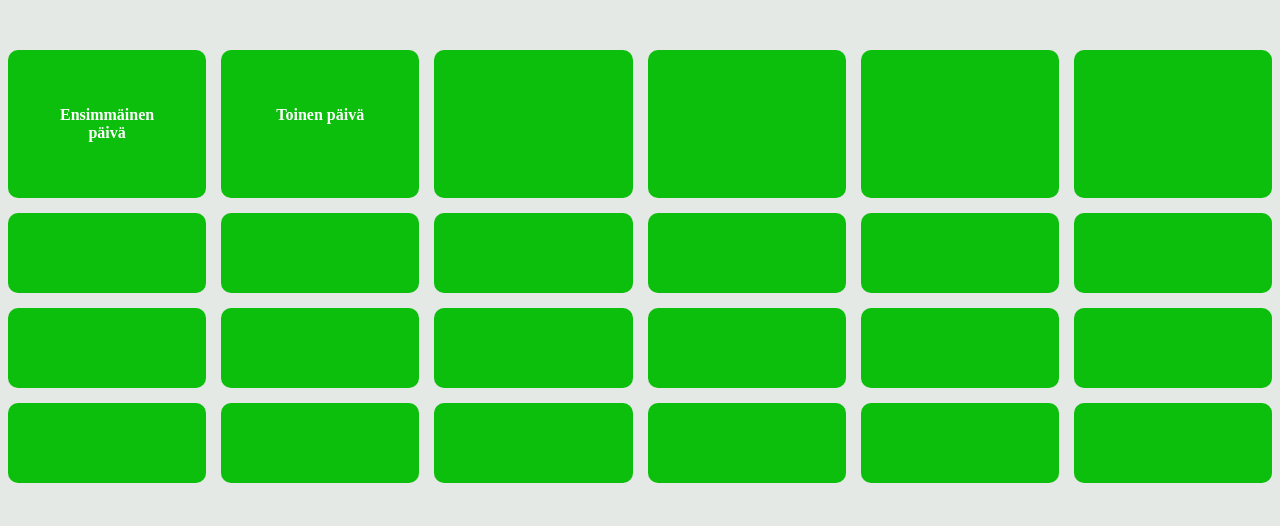
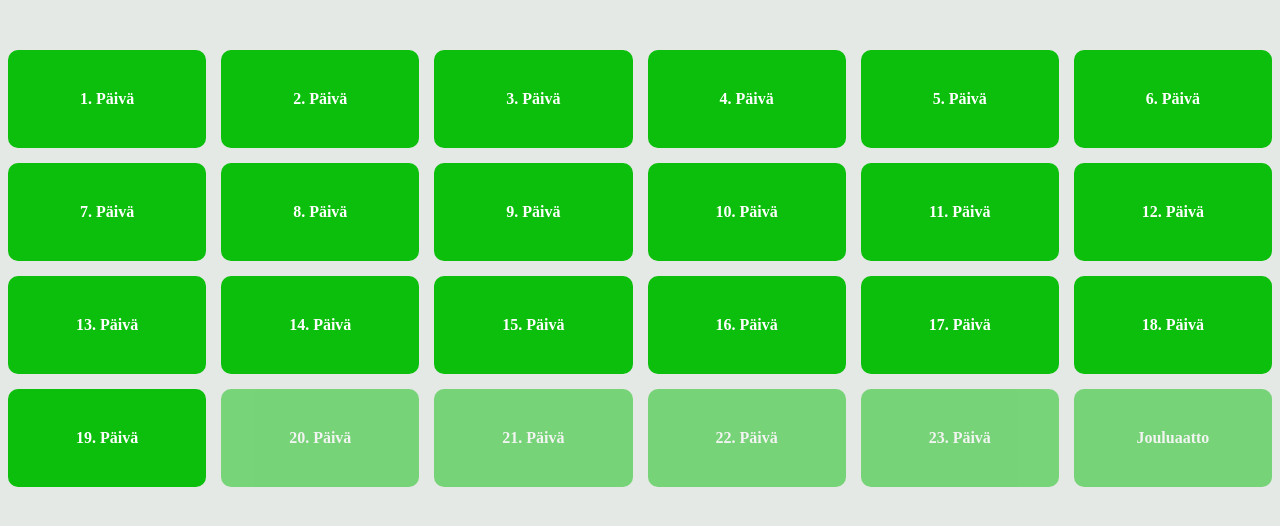
Before and after one commit to Jesper-92/Ryhma-6-Repo, a plain HTML site: page Joulukalenteri.html in a window 1280 px wide. Shown: the part 148-674 px from the top of the page. Drawn offline with Linux system fonts and the light colour scheme.

Commit message:
Javascript toimintoja

```diff
--- a/Joulukalenteri.html
+++ b/Joulukalenteri.html
@@ -15,43 +15,68 @@
     </div>
 
     <div id="Kalenteri" class="grid">
-        <div class="Luukku" data-day="1">
-            <p>Ensimmäinen päivä</p>
-        </div>
-        <div class="Luukku" data-day="2">
-            <p>Toinen päivä</p>
-        </div>
-        <div class="Luukku" data-day="3"></div>
-        <div class="Luukku" data-day="4"></div>
-        <div class="Luukku" data-day="5"></div>
-        <div class="Luukku" data-day="6"></div>
-        <div class="Luukku" data-day="7"></div>
-        <div class="Luukku" data-day="8"></div>
-        <div class="Luukku" data-day="9"></div>
-        <div class="Luukku" data-day="10"></div>
-        <div class="Luukku" data-day="11"></div>
-        <div class="Luukku" data-day="12"></div>
-        <div class="Luukku" data-day="13"></div>
-        <div class="Luukku" data-day="14"></div>
-        <div class="Luukku" data-day="15"></div>
-        <div class="Luukku" data-day="16"></div>
-        <div class="Luukku" data-day="17"></div>
-        <div class="Luukku" data-day="18"></div>
-        <div class="Luukku" data-day="19"></div>
-        <div class="Luukku" data-day="20"></div>
-        <div class="Luukku" data-day="21"></div>
-        <div class="Luukku" data-day="22"></div>
-        <div class="Luukku" data-day="23"></div>
-        <div class="Luukku" data-day="24"></div>
+        <div class="Luukku" data-day="1"> 1. Päivä</div>
+        <div class="Luukku" data-day="2">2. Päivä</div>
+        <div class="Luukku" data-day="3">3. Päivä</div>
+        <div class="Luukku" data-day="4">4. Päivä</div>
+        <div class="Luukku" data-day="5">5. Päivä</div>
+        <div class="Luukku" data-day="6">6. Päivä</div>
+        <div class="Luukku" data-day="7">7. Päivä</div>
+        <div class="Luukku" data-day="8">8. Päivä</div>
+        <div class="Luukku" data-day="9">9. Päivä</div>
+        <div class="Luukku" data-day="10">10. Päivä</div>
+        <div class="Luukku" data-day="11">11. Päivä</div>
+        <div class="Luukku" data-day="12">12. Päivä</div>
+        <div class="Luukku" data-day="13">13. Päivä</div>
+        <div class="Luukku" data-day="14">14. Päivä</div>
+        <div class="Luukku" data-day="15">15. Päivä</div>
+        <div class="Luukku" data-day="16">16. Päivä</div>
+        <div class="Luukku" data-day="17">17. Päivä</div>
+        <div class="Luukku" data-day="18">18. Päivä</div>
+        <div class="Luukku" data-day="19">19. Päivä</div>
+        <div class="Luukku" data-day="20">20. Päivä</div>
+        <div class="Luukku" data-day="21">21. Päivä</div>
+        <div class="Luukku" data-day="22">22. Päivä</div>
+        <div class="Luukku" data-day="23">23. Päivä</div>
+        <div class="Luukku" data-day="24">Jouluaatto</div>
     </div>
 
     <script>
-        function kalenteri() {
-            const luukut = document.getElementById("Luukku");
-            const tanaan = new Date();
-            const paiva = tanaan.getDate();
-            const avattavaPaiva = Math.min(paiva, 24);
+        function avaaLuukku(luukku) {
+            const paiva = luukku.dataset.day;
+            alert("Luukku " + paiva + " avattu!");
+            // tähän voit lisätä animaation tai sisällön paljastuksen
         }
+
+        // Kun sivu on ladattu
+        document.addEventListener("DOMContentLoaded", () => {
+            const luukut = document.querySelectorAll(".Luukku");
+
+            luukut.forEach(luukku => {
+                luukku.onclick = () => avaaLuukku(luukku);
+                const tanaan = new Date();
+                const paiva = tanaan.getDate();       // esim. 19 → avattavissa 1–19
+                const avattavaPaiva = Math.min(paiva, 24);
+
+                luukut.forEach(luukku => {
+                    const day = Number(luukku.dataset.day);
+
+                    if (day <= avattavaPaiva) {
+                        // sallitaan avaus
+                        luukku.onclick = () => {
+                            alert("Luukku " + day + " avattu!");
+                            luukku.classList.add("avattu");
+                        };
+                    } else {
+                        // estetään avaus
+                        luukku.classList.add("disabled");
+                        luukku.style.pointerEvents = "none"; // ei reagoi klikkaukseen
+                    }
+                });
+            });
+        });
+
+
     </script>
 </body>
 
--- a/tyylit.css
+++ b/tyylit.css
@@ -28,3 +28,11 @@ body {
     border-radius: 10px;
     cursor: pointer;
 }
+
+.Luukku.disabled {
+    opacity: 0.5;
+}
+
+.Luukku.avattu {
+    text-decoration: line-through;
+}
```
